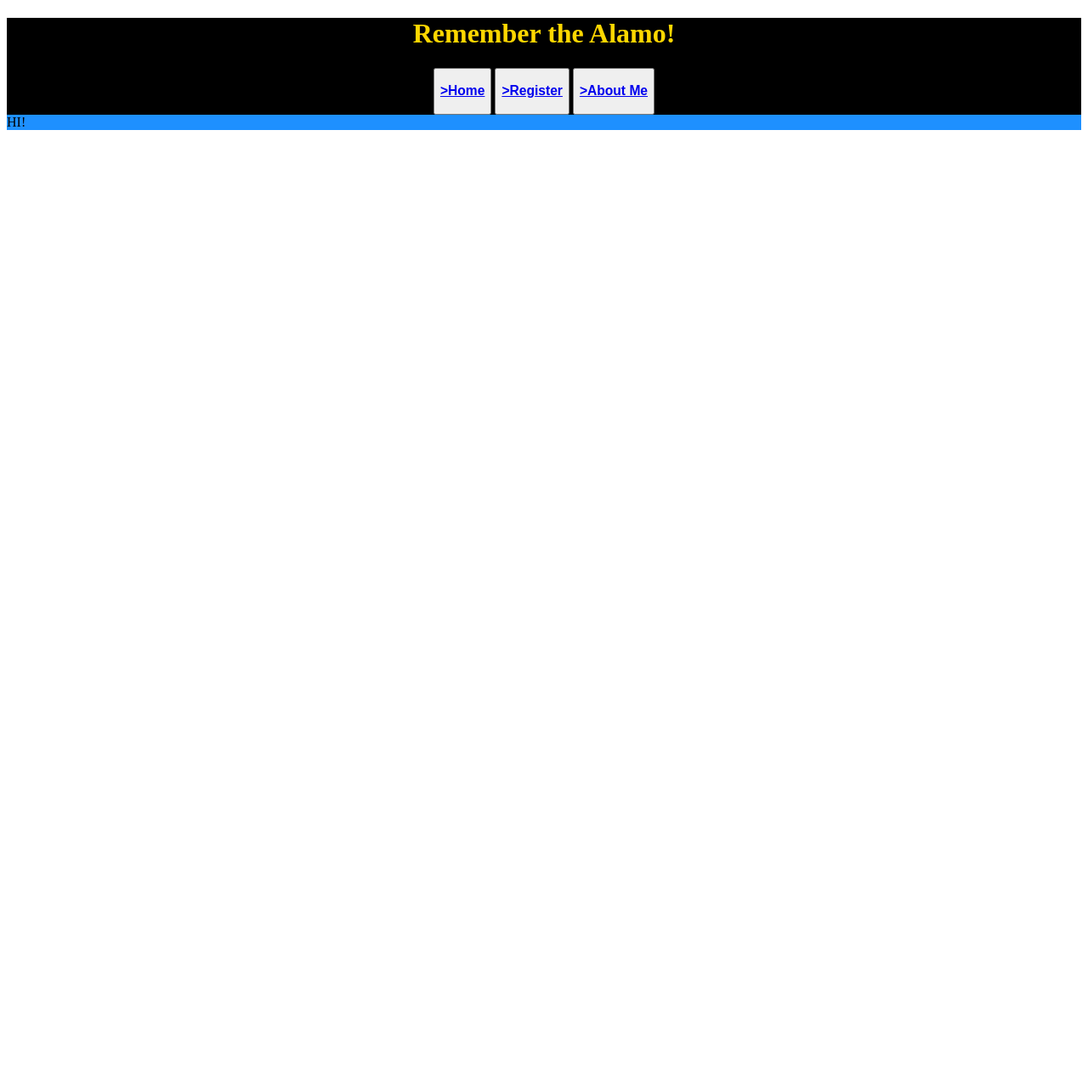
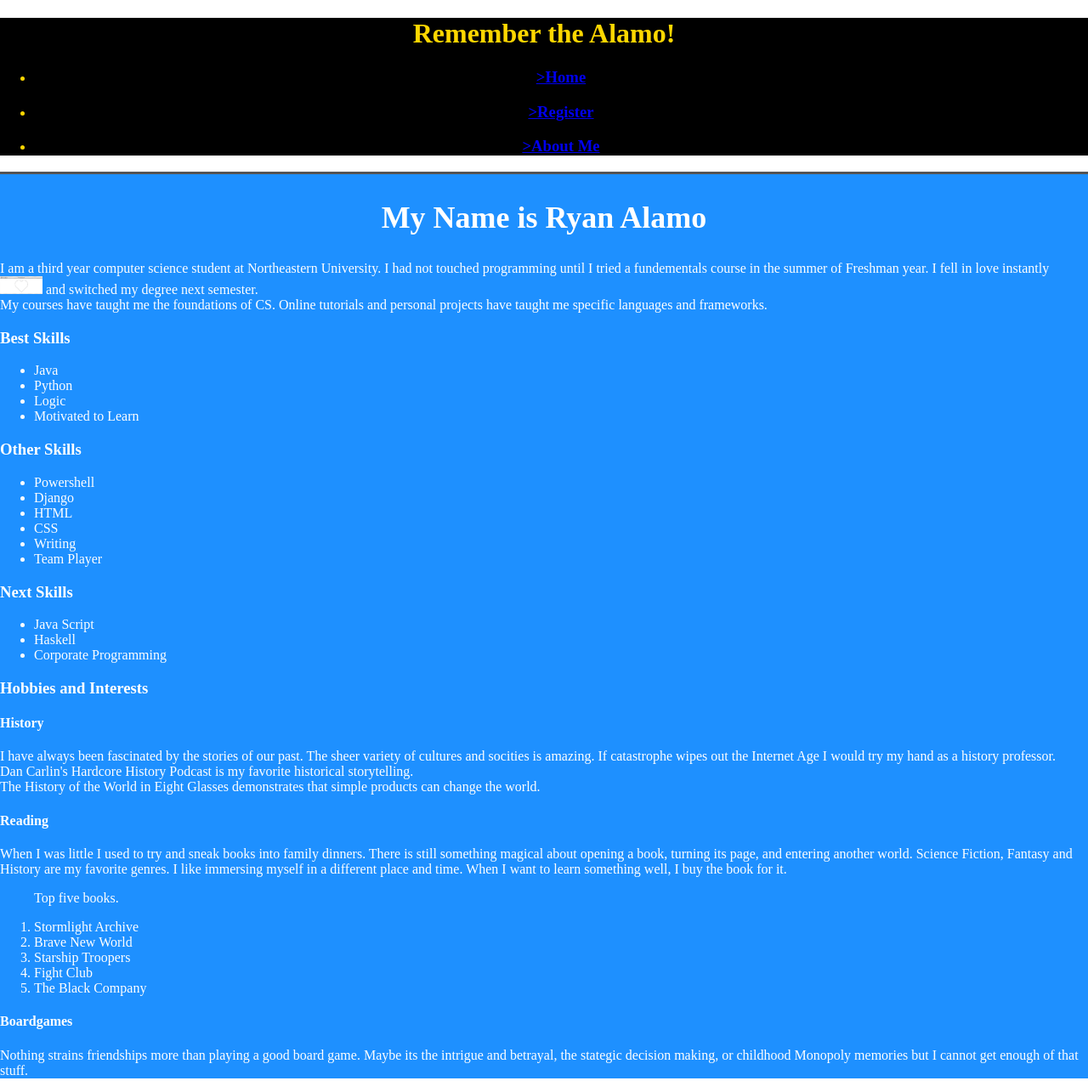
Before and after one commit to ralamo33/mysite, a Django app: page /aboutme/ in a window 1280 px wide. Shown: the whole page at 85% size. Before the commit the page ends 153 px from the top, so only its background shows below. Run offline with Django 3.2, Linux system fonts and the light colour scheme.

Commit message:
Made some good progress. Will commit more frequently.

```diff
--- a/assets/style.css
+++ b/assets/style.css
@@ -1,3 +1,11 @@
+/*
+Designed for header.html
+*/
+
+/*
+Designed for the home/personal_project page.
+*/
+
 body {
     font-size: 100%
 }
@@ -17,14 +25,6 @@
     text-align: center;
 }
 
-.page_title {
-    font-size: 1.5em;
-    color: gold;
-    border: gold double medium;
-    border-top: none;
-    background: black;
-    text-align: center;
-}
 
 .project_title {
     font-size: 1.5em;
@@ -32,10 +32,12 @@
     color: white;
     background: dodgerblue;
     border-top: black outset medium;
+    margin: 0;
 }
 
 .content {
     background-color: dodgerblue;
+    margin: 0;
 }
 
 .project_description{
@@ -45,7 +47,9 @@
 
 .git_link {
     font-style: italics;
-    margin-left: 50%;
+    margin: auto;
+    border: none;
+    position: relative;
 }
 
 .project_image {
@@ -55,3 +59,48 @@
     max-width: auto;
     max-height: auto;
 }
+/*
+Designed for the register page.
+*/
+
+.register {
+    color: #FEFEFE;
+    background-color: dodgerblue;
+    margin: 0;
+}
+
+.btn {
+    margin-left: 20px;
+    border: solid 1px black;
+}
+
+/*
+Designed for the About Me page.
+*/
+
+.about_me {
+    color: #FEFEFE;
+    margin: 0;
+}
+
+.about_me h2 {
+    text-align: center;
+    font-style: "Times New Roman";
+    font-size: 1.5em;
+ }
+
+.inline_image {
+    max-width: 50px;
+    max-height: 50px;
+    display: inline;
+}
+
+
+.inline_image:hover {
+    max-width: 50%;
+    max-height: 100%;
+    border: solid large gold;
+    display: block;
+    margin-left: auto;
+    margin-right: auto;
+}
--- a/main/Templates/main/aboutme.html
+++ b/main/Templates/main/aboutme.html
@@ -3,11 +3,76 @@
 <html lang="en">
 <head>
     <meta charset="UTF-8">
-    <title>Hello!</title>
-    HI!
+    <title>About Me</title>
 </head>
-<body>
+<body class="about_me">
+    <header class="project_title">
+    <h2>My Name is Ryan Alamo</h2>
+    </header>
+    {% load static %}
+    <p class="page_description">
+        I am a third year computer science student at Northeastern University. I had not touched programming until
+        I tried a fundementals course in the summer of Freshman year. I fell in love instantly
+        <img class ="inline_image" src="{% static 'heart.png' %}">
+        and switched my degree next semester.
+        <br>
+        My courses have taught me the foundations of CS. Online tutorials and personal projects have taught me specific
+        languages and frameworks.
+    </p>
+    <h3>Best Skills</h3>
+        <ul>
+            <li>Java</li>
+            <li>Python</li>
+            <li>Logic</li>
+            <li>Motivated to Learn</li>
+        </ul>
+    <h3>Other Skills</h3>
+        <ul>
+            <li>Powershell</li>
+            <li>Django</li>
+            <li>HTML</li>
+            <li>CSS</li>
+            <li>Writing</li>
+            <li>Team Player</li>
+        </ul>
+    <h3>Next Skills</h3>
+        <ul>
+            <li>Java Script</li>
+            <li>Haskell</li>
+            <li>Corporate Programming</li>
+        </ul>
 
+
+    <h3>Hobbies and Interests</h3>
+        <h4>History</h4>
+            <p>
+                I have always been fascinated by the stories of our past. The sheer variety of cultures and socities
+                is amazing. If catastrophe wipes out the Internet Age I would try my hand as a history professor.
+                <br>
+                <a>Dan Carlin's Hardcore History Podcast</a> is my favorite historical storytelling.
+                <br>
+                <a>The History of the World in Eight Glasses</a> demonstrates that simple products can change the world.
+            </p>
+        <h4>Reading</h4>
+            <p>
+                When I was little I used to try and sneak books into family dinners. There is still something magical
+                about opening a book, turning its page, and entering another world. Science Fiction, Fantasy and History
+                are my favorite genres. I like immersing myself in a different place and time. When I want to learn something
+                well, I buy the book for it.
+                <ol>
+                    <p>Top five books.</p>
+                    <li>Stormlight Archive</li>
+                    <li>Brave New World</li>
+                    <li>Starship Troopers</li>
+                    <li>Fight Club</li>
+                    <li>The Black Company</li>
+                </ol>
+            </p>
+        <h4>Boardgames</h4>
+            <p>
+                Nothing strains friendships more than playing a good board game. Maybe its the intrigue and betrayal,
+                the stategic decision making, or childhood Monopoly memories but I cannot get enough of that stuff.
+            </p>
 </body>
 </html>
 {% endblock %}
--- a/main/Templates/main/header.html
+++ b/main/Templates/main/header.html
@@ -7,9 +7,13 @@
    <body>
     <header role = "banner" class="banner">
         <h1> Remember the Alamo!</h1>
-        <button class="page"><a href="/" ><h3>>Home</h3></a></button>
-        <button class="page"><a href="/register" ><h3>>Register</h3></a></button>
-        <button class="page"><a href="/aboutme" ><h3>>About Me</h3></a></button>
+        <ul class="nav_bar">
+            <li class="nav_item"><a href="/" ><h3>>Home</h3></a></li>
+            <li class="nav_item"><a href="/register" ><h3>>Register</h3></a></li>
+            <li class="nav_item"><a href="/aboutme" ><h3>>About Me</h3></a></li>
+        </ul>
+
+
     </header>
             <script></script>
     <div class="content">
--- a/main/Templates/main/home.html
+++ b/main/Templates/main/home.html
@@ -1,6 +1,6 @@
 {% extends "main/header.html" %}
     {% block content %}
-    <header class="page_title">
+    <header>
     </header>
     {% for pro in projects %}
         <article>
--- a/main/Templates/main/register.html
+++ b/main/Templates/main/register.html
@@ -1,9 +1,12 @@
 {% extends "main/header.html" %}
     {% block content %}
+    <div class="register">
+        <header class="project_title"></header>
         <form method="POST">
             {% csrf_token %}
             {{form.as_p}}
-            <button class="btn">register</button>
+            <button class="btn">Register</button>
         </form>
+    </div>
 If you already have an account, <strong href="/login"><strong></strong>login</strong></a> instead.
     {% endblock %}
```
Also changed, not shown: assets/cute_wolf.jfif (added), assets/heart.png (added), assets/howling_wolf.jfif (added).
